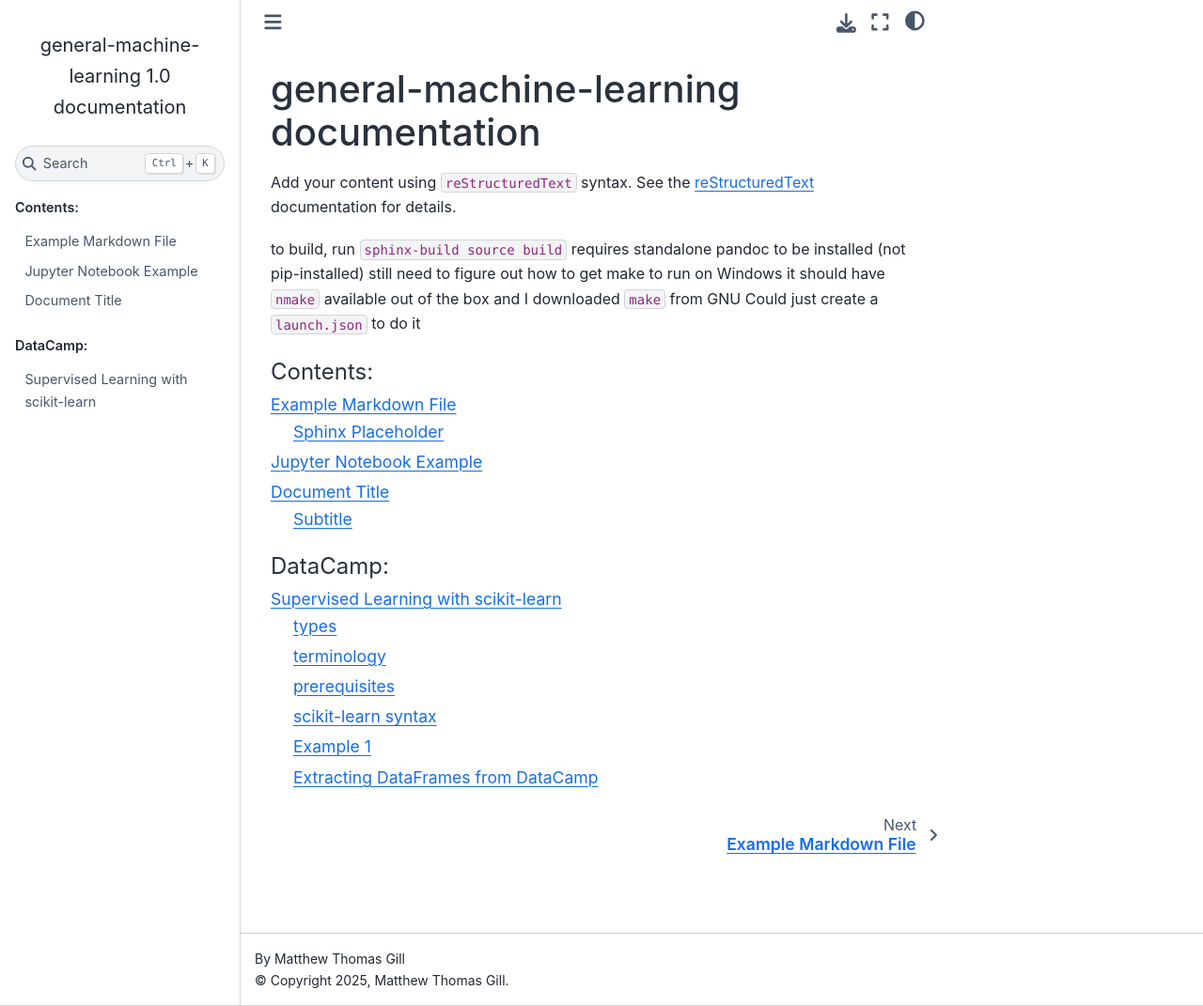
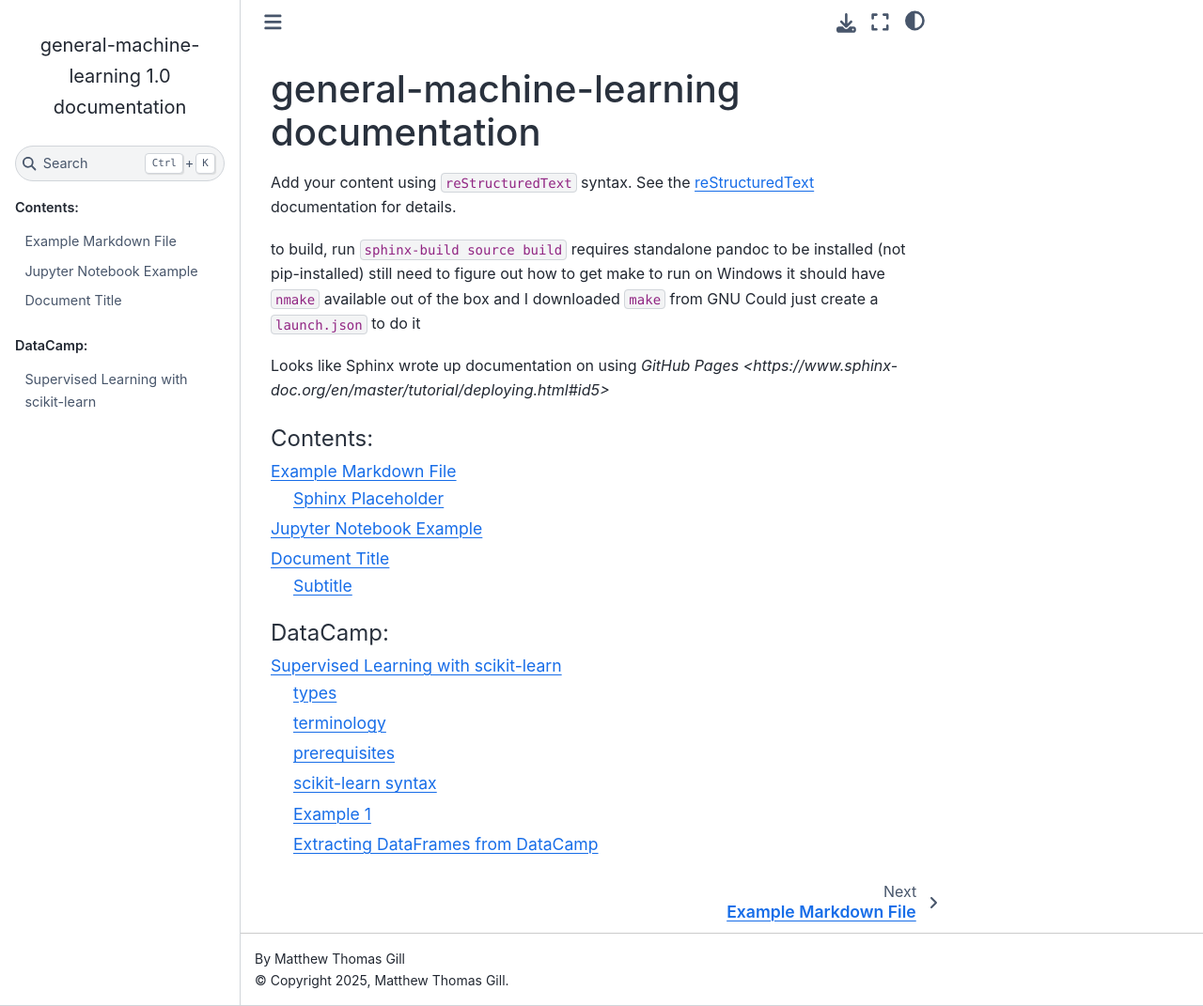
Before and after one commit to CombatWombatHub/aiml-notes, a Sphinx documentation site: the page built from source/index.rst, in a window 1280 px wide and 1071 px high. Shown: the whole window at 94% size. Built offline with Sphinx 7.4.7 and the Sphinx Book theme 1.1.4, drawn with Linux system fonts in a browser that asks for light colours.

```diff
--- a/source/index.rst
+++ b/source/index.rst
@@ -17,6 +17,8 @@
 and I downloaded ``make`` from GNU
 Could just create a ``launch.json`` to do it
 
+Looks like Sphinx wrote up documentation on using `GitHub Pages <https://www.sphinx-doc.org/en/master/tutorial/deploying.html#id5>`
+
 .. toctree::
    :maxdepth: 2
    :caption: Contents:
```
Also changed, not shown: 1 other file.
